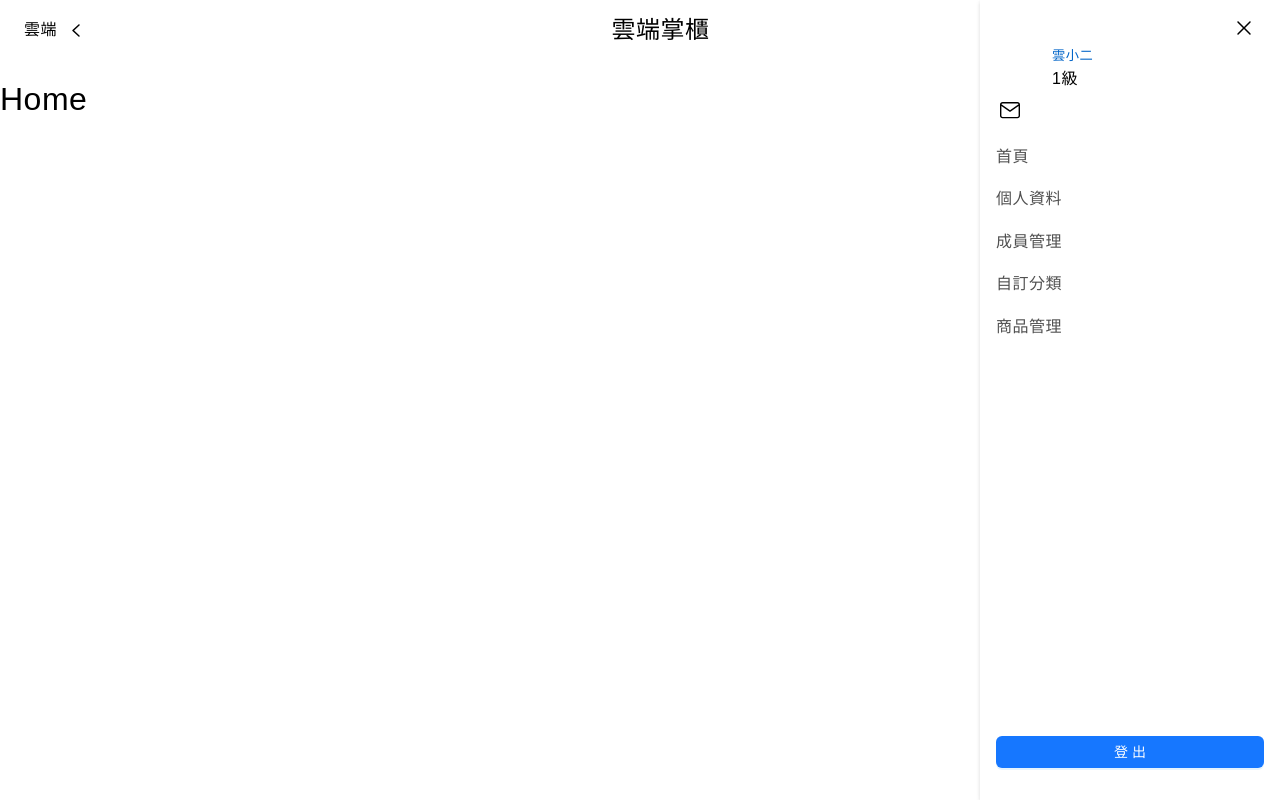
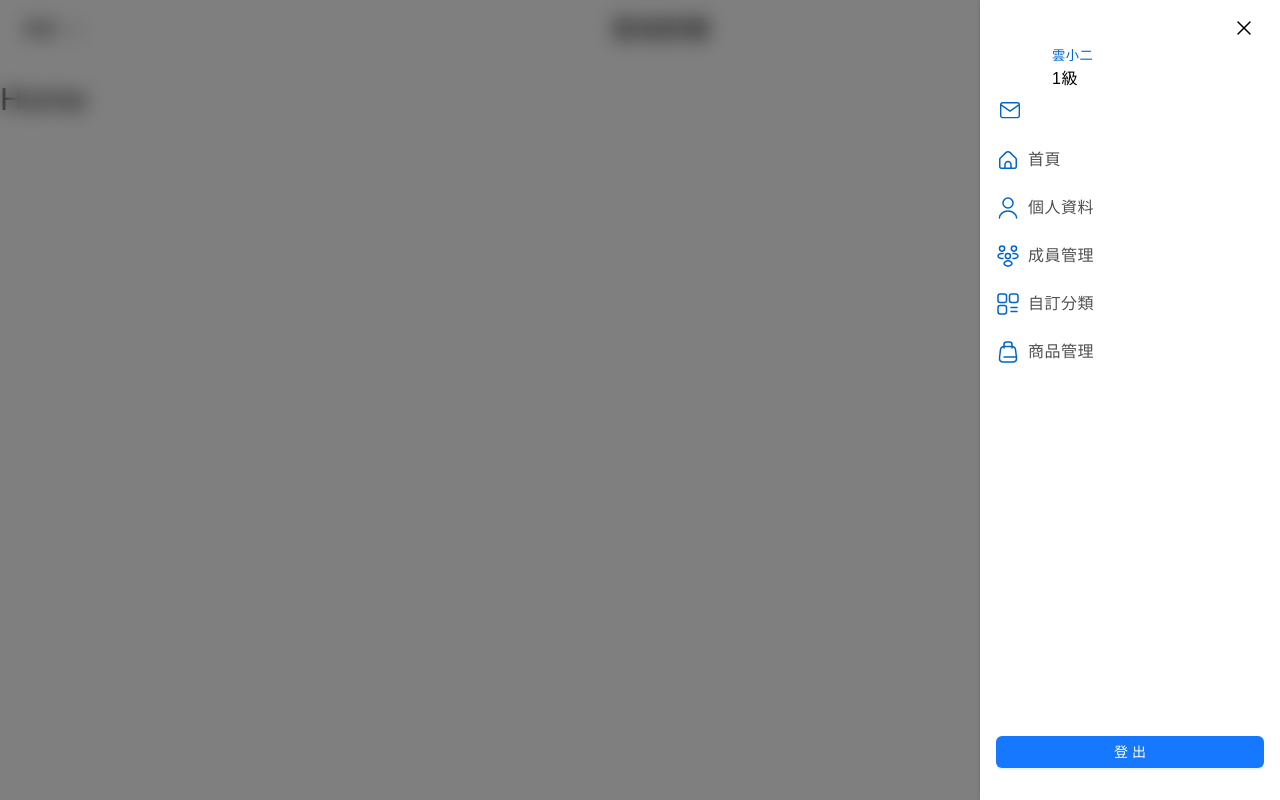
Before and after one commit to leon11081991/vue3-emgiot, a Vue app: page / in a window 1280 px wide. Both pictures are taken after a click on the element 1244 px from the left and 30 px from the top of the page. Built offline with nearby package versions, Linux system fonts and the light colour scheme.

Commit message:
feat(sidebar & header): 更新sidebar
1. 增加svg-icon
3. 新增mask-overlay
3. 將列表移到常數資料夾

```diff
--- /dev/null
+++ b/src/components/Base/MaskOverlay.vue
@@ -0,0 +1,22 @@
+<script setup lang="ts">
+const props = defineProps<{
+  isVisible: boolean
+}>()
+</script>
+
+<template>
+  <div v-if="props.isVisible" class="mask-overlay"></div>
+</template>
+
+<style lang="scss" scoped>
+.mask-overlay {
+  position: fixed;
+  top: 0;
+  left: 0;
+  width: 100%;
+  height: 100%;
+  background-color: rgba(0, 0, 0, 0.5);
+  backdrop-filter: blur(10px);
+  z-index: $--mask-overlay-z-index;
+}
+</style>
--- a/src/components/Common/Header.vue
+++ b/src/components/Common/Header.vue
@@ -1,9 +1,12 @@
 <script setup lang="ts">
+import { type Ref, ref } from 'vue'
 import { useRouter } from 'vue-router'
 import { useCommonStore } from '@/stores/common'
 
 const router = useRouter()
 const commonStore = useCommonStore()
+
+const menuRef = ref<HTMLElement | null>(null)
 
 const goPrevPage = () => {
   router.go(-1)
@@ -21,7 +24,7 @@ const handleOpenSidebar = () => {
       <img src="/src/assets/icons/left-arrow.svg" alt="go-prev-page" />
     </div>
     <h2 class="header-title">{{ commonStore.headerTitle }}</h2>
-    <div class="menu" @click="handleOpenSidebar">
+    <div ref="menuRef" class="menu" @click="handleOpenSidebar">
       <img src="/src/assets/icons/menu.svg" alt="menu" />
     </div>
   </header>
@@ -34,7 +37,7 @@ const handleOpenSidebar = () => {
   align-items: center;
   gap: 0.5rem;
   margin-inline: 1.5rem;
-  z-index: 10;
+  z-index: $--header-z-index;
 
   .header-title {
     margin: 0;
--- a/src/components/Common/Sidebar.vue
+++ b/src/components/Common/Sidebar.vue
@@ -1,42 +1,25 @@
 <script setup lang="ts">
+import { type Ref, ref } from 'vue'
+import BaseSvgIcon from '@/components/Base/SvgIcon.vue'
+import MaskOverlay from '@/components/Base/MaskOverlay.vue'
+import { useClickOutside } from '@/composables/useClickOutside'
 import { useCommonStore } from '@/stores/common'
 
+import { navigationList } from '@/constants/common.const'
+
 const commonStore = useCommonStore()
-const navigationList = [
-  {
-    label: '首頁',
-    name: 'Home',
-    'header-title': ''
-  },
-  {
-    label: '個人資料',
-    name: 'Profile',
-    'header-title': '個人資料'
-  },
-  {
-    label: '成員管理',
-    name: 'Member',
-    'header-title': '成員管理'
-  },
-  {
-    label: '自訂分類',
-    name: 'GroupEdit',
-    'header-title': '編輯自訂分類'
-  },
-  {
-    label: '商品管理',
-    name: 'Product',
-    'header-title': '商品列表'
-  }
-]
+
+const sidebarRef = ref<HTMLElement | null>(null)
 
 const handleCloseSidebar = () => {
   commonStore.isSidebarOpen = false
 }
+
+// useClickOutside(sidebarRef, handleCloseSidebar)
 </script>
 
 <template>
-  <aside class="sidebar" :class="{ 'is-open': commonStore.isSidebarOpen }">
+  <aside ref="sidebarRef" class="sidebar" :class="{ 'is-open': commonStore.isSidebarOpen }">
     <div class="close" @click="handleCloseSidebar">
       <img src="/src/assets/icons/cross.svg" alt="close" />
     </div>
@@ -48,7 +31,7 @@ const handleCloseSidebar = () => {
         <div class="user-level">1級</div>
       </div>
       <div class="message">
-        <img src="/src/assets/icons/mail.svg" alt="message" />
+        <BaseSvgIcon iconName="mail" />
       </div>
     </div>
 
@@ -61,6 +44,7 @@ const handleCloseSidebar = () => {
             class="nav-link"
             @click="handleCloseSidebar"
           >
+            <BaseSvgIcon :iconName="item.iconName" />
             <div class="nav-link-label">{{ item.label }}</div>
           </RouterLink>
         </li>
@@ -71,6 +55,9 @@ const handleCloseSidebar = () => {
       <a-button type="primary" class="logout-btn">登出</a-button>
     </div>
   </aside>
+  <transition name="fade">
+    <MaskOverlay :isVisible="commonStore.isSidebarOpen" @click="handleCloseSidebar" />
+  </transition>
 </template>
 
 <style lang="scss" scoped>
@@ -87,7 +74,7 @@ aside.sidebar {
   height: $--sidebar-height;
   background-color: $--sidebar-bg-color;
   box-shadow: $--box-shadow-base;
-  z-index: 10;
+  z-index: $--sidebar-z-index;
 
   &.is-open {
     right: 0;
@@ -156,7 +143,9 @@ aside.sidebar {
   }
 
   .nav-link {
-    display: block;
+    display: flex;
+    align-items: center;
+    gap: 0.5rem;
     padding-block: 0.5rem;
     text-decoration: none;
     color: $--color-gray-700;
--- /dev/null
+++ b/src/constants/common.const.ts
@@ -0,0 +1,33 @@
+// sidebar的項目
+export const navigationList = [
+  {
+    label: '首頁',
+    name: 'Home',
+    'header-title': '',
+    iconName: 'home'
+  },
+  {
+    label: '個人資料',
+    name: 'Profile',
+    'header-title': '個人資料',
+    iconName: 'user'
+  },
+  {
+    label: '成員管理',
+    name: 'Member',
+    'header-title': '成員管理',
+    iconName: 'group-members'
+  },
+  {
+    label: '自訂分類',
+    name: 'GroupEdit',
+    'header-title': '編輯自訂分類',
+    iconName: 'category'
+  },
+  {
+    label: '商品管理',
+    name: 'Product',
+    'header-title': '商品列表',
+    iconName: 'product'
+  }
+]
```
